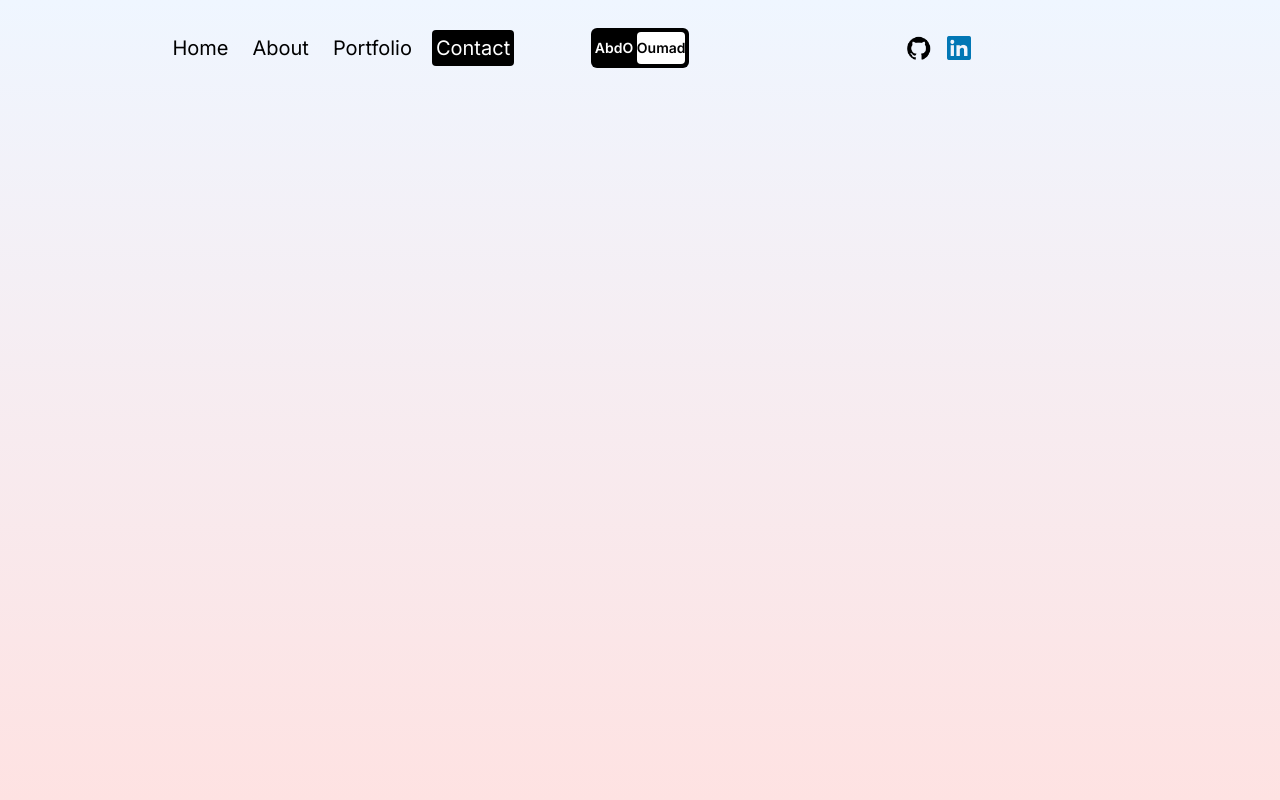
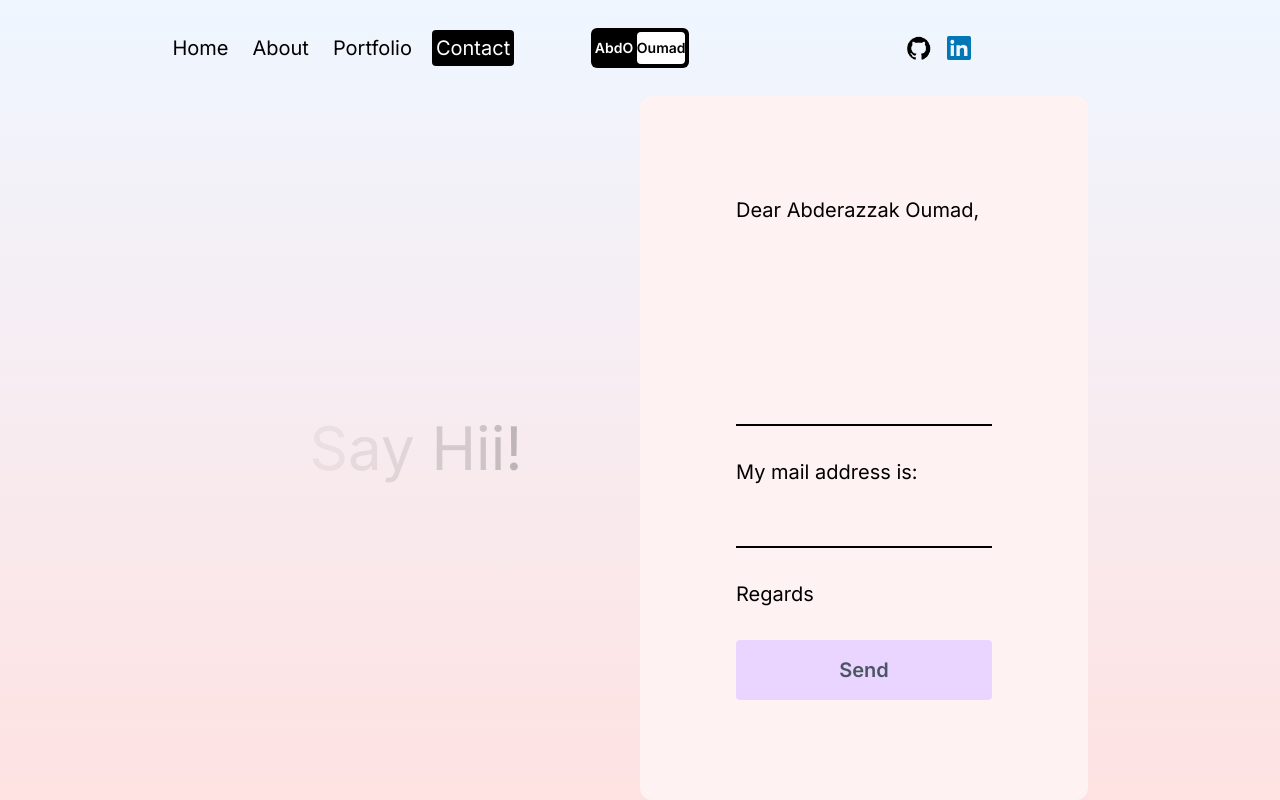
Before and after one commit to aoumad/Portfolio, a Next.js app: page /contact in a window 1280 px wide. Built offline with nearby package versions, Linux system fonts and the light colour scheme.

Commit message:
implemented the contact page and connected it with emailjs

```diff
--- a/src/app/contact/page.jsx
+++ b/src/app/contact/page.jsx
@@ -1,18 +1,56 @@
 "use client"
 
-import React from 'react'
+import React, { useState } from 'react'
 import { motion } from 'framer-motion'
 
 function page() {
+  const [success, setSuccess] = useState(false);
+  const [failed, setFailed] = useState(false);
+
+  const textTest = "Say Hii!";
   return (
     <motion.div className="h-full"
     initial={{y: "-200vh"}}
     animate={{y: "0vh"}}
     transition={{duration: 1}}
     >
-
+      <div className='h-full flex flex-col lg:flex-row px-4 sm:px-8 md:px-12 lg:px-20 xl:px-48'>
+        {/* Text container */}
+        <div className='h-1/2 lg:h-full lg:w-1/2 flex items-center justify-center text-6xl'>
+          <div>
+            {textTest.split("").map((letter, index) => (
+              <motion.span  key={index}
+                            initial={{opacity: 1}}
+                            animate={{opacity: 0}}
+                            transition={{duration: 3, repeat:Infinity, delay:index*0.1}}
+              >{letter}</motion.span>
+            ))}
+          </div>
+        </div>
+          {/* Form Container */}
+          <form className='h-1/2 lg:h-full lg:w-1/2 bg-red-50 rounded-xl text-xl flex flex-col gap-8 justify-center p-24'>
+            <span>Dear Abderazzak Oumad,</span>
+            <textarea
+                  rows={6}
+                  className='bg-transparent border-b-2 border-black outline-none resize-none'
+                  name='user_message'
+                  />
+              <span>My mail address is:</span>
+              <input
+                    type='text'
+                    className='bg-transparent border-b-2 border-black outline-none'
+                    name='user_email'
+                    />
+              <span>Regards</span>
+              <button className='bg-purple-200 rounded font-semibold text-gray-600 p-4'>Send</button>
+              {success && <span className='text-green-600 font-semibold'>Your message has been sent successfully!</span>}
+              {failed && <span className='text-red-600 font-semibold'>Something went wrong!</span>}
+          </form>
+      </div>
     </motion.div>
   )
 }
 
 export default page
+
+// 2 12min 55sec
--- a/src/app/portfolio/page.jsx
+++ b/src/app/portfolio/page.jsx
@@ -111,5 +111,3 @@
 }
 
 export default page
-
-// 1h 51min
```
Also changed, not shown: 1 other file (tests, documents, lock files or other folders).
